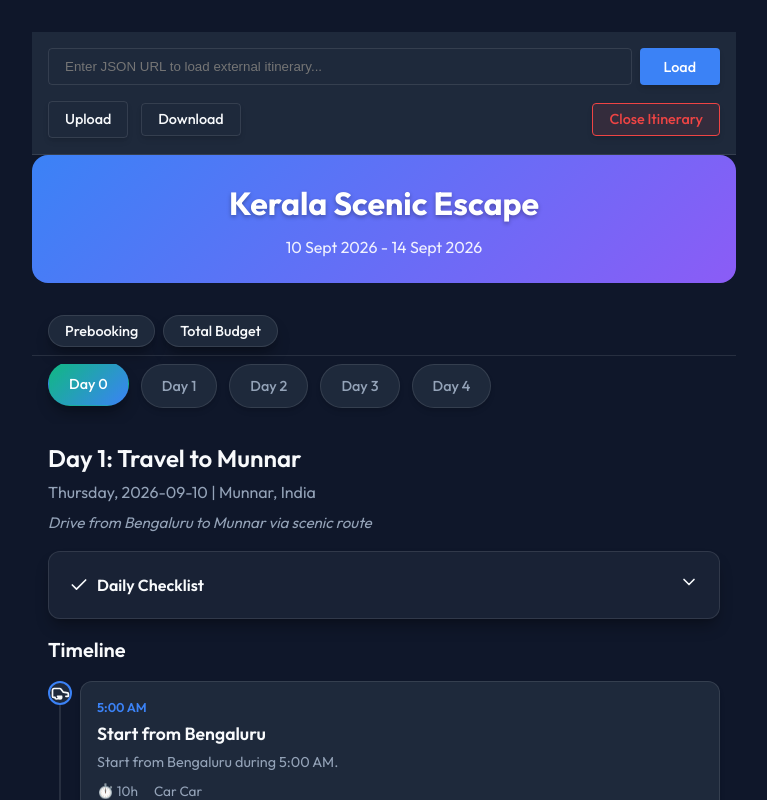
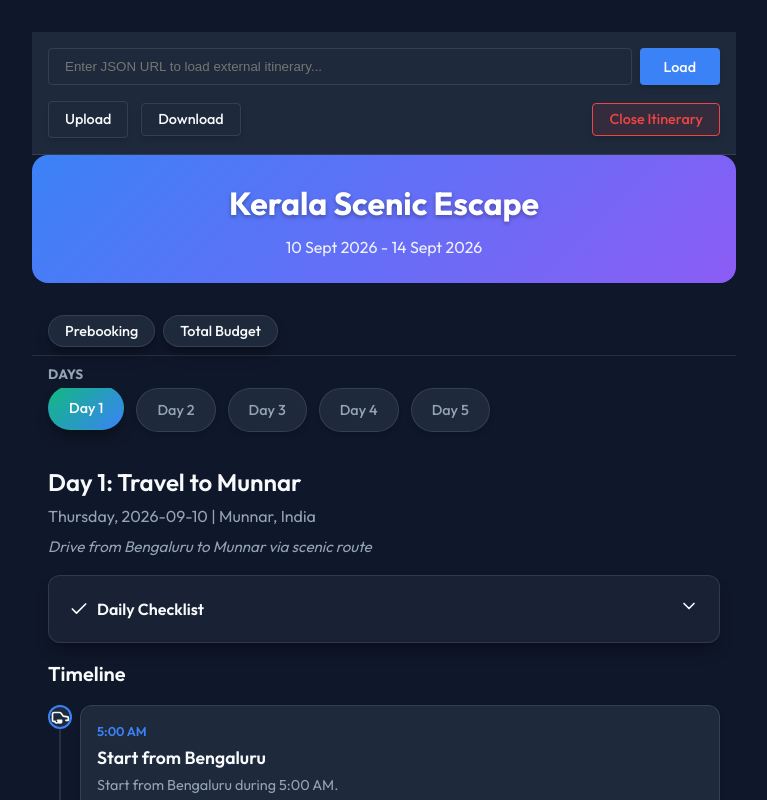
Before and after one commit to Jayanthbm/trip-itinerary, a React (Vite) app: page / in a window 1280 px wide. Both pictures are taken after a click on the button "Benglore-Kerala (5 days)". Shown: the top 800 px of the page, without its empty margins (256-1023 px from the left). Built offline with nearby package versions, Linux system fonts and the light colour scheme.

Commit message:
refactor: pass days array to Tabs component to display custom day labels

```diff
--- a/src/App.jsx
+++ b/src/App.jsx
@@ -382,7 +382,7 @@ function App() {
 
           <div style={{ paddingBottom: '1rem' }}>
             <Tabs
-              daysCount={appData.days.length}
+              days={appData.days}
               activeTab={activeTab}
               setActiveTab={setActiveTab}
               hasPrebooking={hasPrebooking}
--- a/src/components/Tabs.jsx
+++ b/src/components/Tabs.jsx
@@ -1,7 +1,7 @@
 import React, { useRef, useState, useEffect } from 'react';
 import { ChevronLeftIcon, ChevronRightIcon } from './Icons';
 
-const Tabs = ({ daysCount, activeTab, setActiveTab, hasPrebooking }) => {
+const Tabs = ({ days, activeTab, setActiveTab, hasPrebooking }) => {
   const scrollRef = useRef(null);
   const [showLeft, setShowLeft] = useState(false);
   const [showRight, setShowRight] = useState(false);
@@ -18,7 +18,7 @@ const Tabs = ({ daysCount, activeTab, setActiveTab, hasPrebooking }) => {
     checkScroll();
     window.addEventListener('resize', checkScroll);
     return () => window.removeEventListener('resize', checkScroll);
-  }, [daysCount]);
+  }, [days]);
 
   const scroll = (direction) => {
     if (scrollRef.current) {
@@ -114,18 +114,23 @@ const Tabs = ({ daysCount, activeTab, setActiveTab, hasPrebooking }) => {
         </div>
       </div>
 
+      {days && days.length > 0 && (
+        <div style={{ padding: '0 1rem', fontSize: '0.85rem', color: 'var(--text-secondary)', fontWeight: 'bold', textTransform: 'uppercase', marginBottom: '0.2rem' }}>
+          Days
+        </div>
+      )}
       <div
         className="tabs-container"
         ref={scrollRef}
         onScroll={checkScroll}
       >
-        {Array.from({ length: daysCount }).map((_, index) => (
+        {days && days.map((dayObj, index) => (
           <button
             key={index}
             className={`tab-btn ${activeTab === `day-${index}` ? 'active' : ''}`}
             onClick={() => setActiveTab(`day-${index}`)}
           >
-            Day {index}
+            {dayObj.day ? dayObj.day : `Day ${index}`}
           </button>
         ))}
       </div>
```
